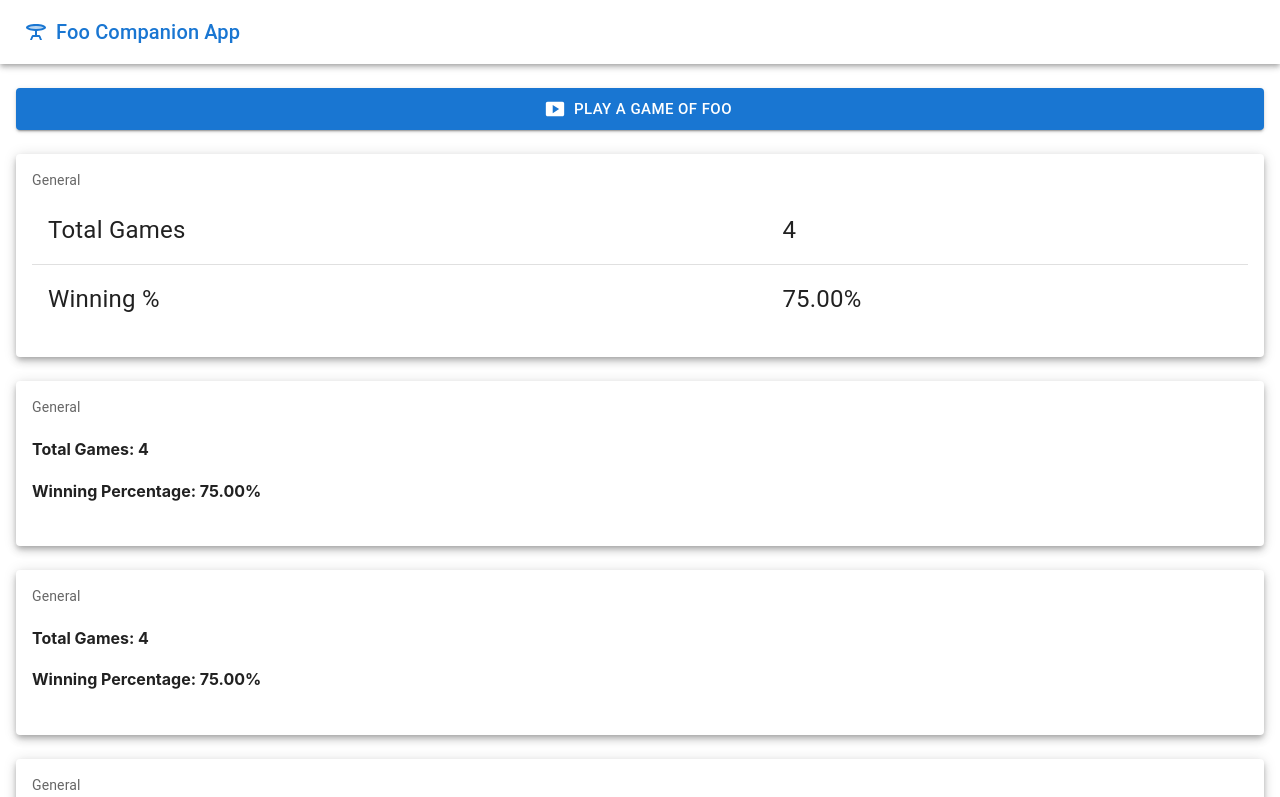
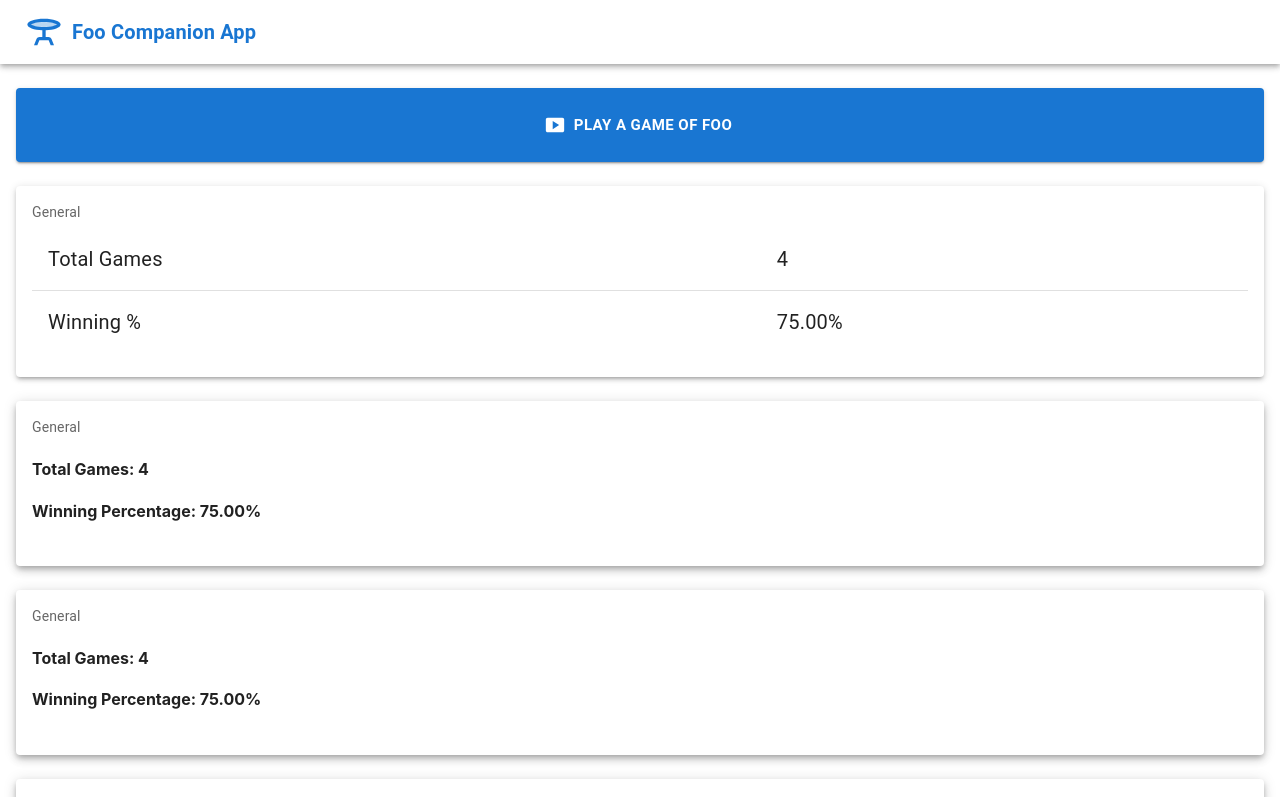
Before and after one commit to tsteelematc/foo-23f, a React (Create React App) app: page / in a window 1280 px wide. Shown: the top 797 px of the page. Built offline with nearby package versions, Linux system fonts and the light colour scheme.

Commit message:
Playing with ui-hammers

```diff
--- a/src/App.tsx
+++ b/src/App.tsx
@@ -62,11 +62,16 @@ const App = () => {
   return (
     <div className="App">
       <Box sx={{ flexGrow: 1 }}>
-        <AppBar position="static" color="transparent">
+        <AppBar
+          position="static"
+          color="transparent"
+        >
           <Toolbar>
-            <TableBarTwoTone color="primary" sx={{mr: 1}} />
-            <Typography variant="h6" color="primary" component="div" sx={{ flexGrow: 1, textAlign: "left" }}>
-              Foo Companion App
+            <TableBarTwoTone color="primary" sx={{mr: 1, fontSize: '2.5em'}} />
+            <Typography variant="h6" color="primary"  sx={{ flexGrow: 1, textAlign: "left" }}>
+              <b>
+                Foo Companion App
+              </b>
             </Typography>
           </Toolbar>
         </AppBar>
--- a/src/Home.tsx
+++ b/src/Home.tsx
@@ -8,7 +8,7 @@ import Card from '@mui/material/Card';
 import Typography from '@mui/material/Typography';
 import CardContent from '@mui/material/CardContent';
 import Table from '@mui/material/Table';
-import { TableBody, TableCell, TableHead, TableRow } from '@mui/material';
+import { Paper, TableBody, TableCell, TableHead, TableRow } from '@mui/material';
 
 interface HomeProps {
     winningPercentageDisplay: WinningPercentageDisplay
@@ -33,12 +33,14 @@ export const Home: FC<HomeProps> = ({winningPercentageDisplay}) => {
                 onClick={
                     () => navigate('/setup')
                 }
-                sx={{ width: '100%'}}
+                sx={{ width: '100%', pt: 3, pb: 3}}
             >
-                Play a Game of Foo
+                <b>
+                    Play a Game of Foo
+                </b>
             </Button>
         </Box>
-        <Card sx={{mb: 3, boxShadow: 5}}>
+        <Paper elevation={3} sx={{mb: 3}}>
             <CardContent>
                 <Typography sx={{ fontSize: 14 }} color="text.secondary" gutterBottom>
                     General
@@ -47,24 +49,24 @@ export const Home: FC<HomeProps> = ({winningPercentageDisplay}) => {
                     <TableBody>
                         <TableRow>
                             <TableCell>
-                                <Typography sx={{ fontSize: 24}}>
+                                <Typography sx={{ fontSize: 20}}>
                                     Total Games
                                 </Typography>
                             </TableCell>
                             <TableCell>
-                                <Typography sx={{ fontSize: 24}}>
+                                <Typography sx={{ fontSize: 20}}>
                                     {winningPercentageDisplay.totalGames}
                                 </Typography>
                             </TableCell>
                         </TableRow>
                         <TableRow sx={{ '&:last-child td, &:last-child th': { border: 0 } }}>
                             <TableCell>
-                                <Typography sx={{ fontSize: 24}}>
+                                <Typography sx={{ fontSize: 20}}>
                                     Winning %
                                 </Typography>
                             </TableCell>
                             <TableCell>
-                                <Typography sx={{ fontSize: 24}}>
+                                <Typography sx={{ fontSize: 20}}>
                                     {winningPercentageDisplay.winningPercentage}
                                 </Typography>
                             </TableCell>
@@ -72,7 +74,7 @@ export const Home: FC<HomeProps> = ({winningPercentageDisplay}) => {
                     </TableBody>
                 </Table>
             </CardContent>
-        </Card>
+        </Paper>
         <Card sx={{mb: 3, boxShadow: 5}}>
             <CardContent>
                 <Typography sx={{ fontSize: 14 }} color="text.secondary" gutterBottom>
```
